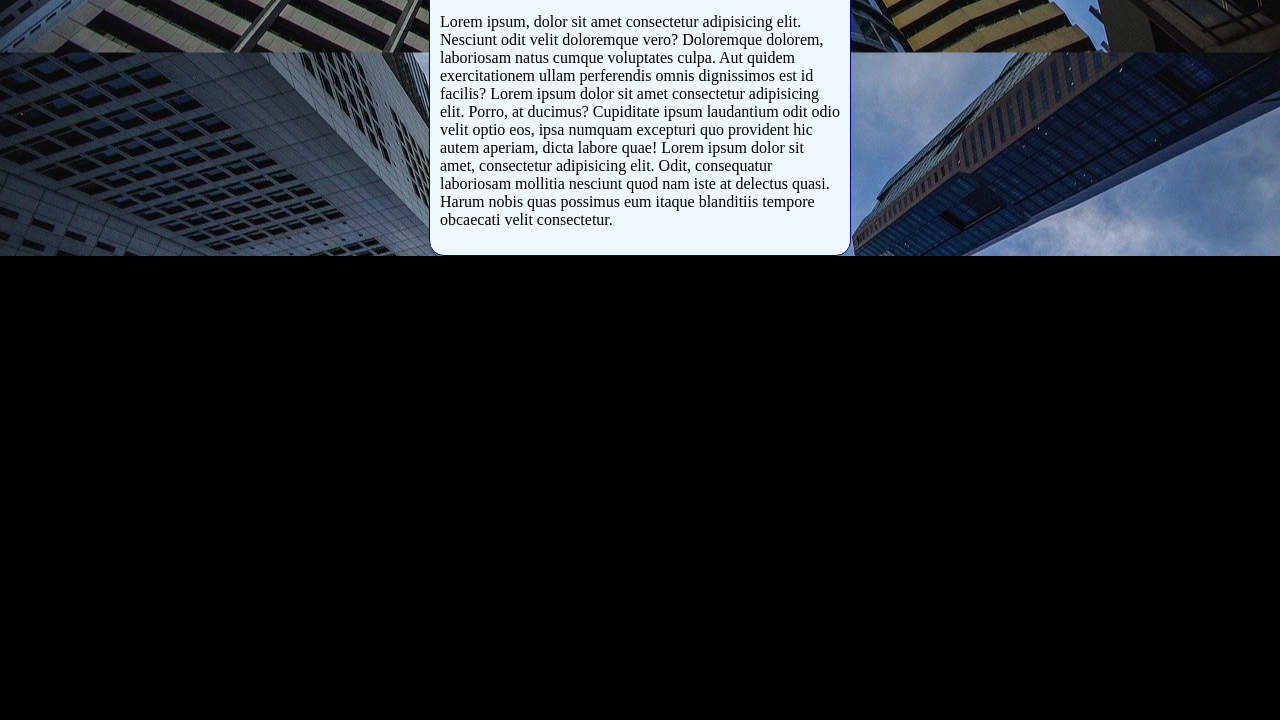
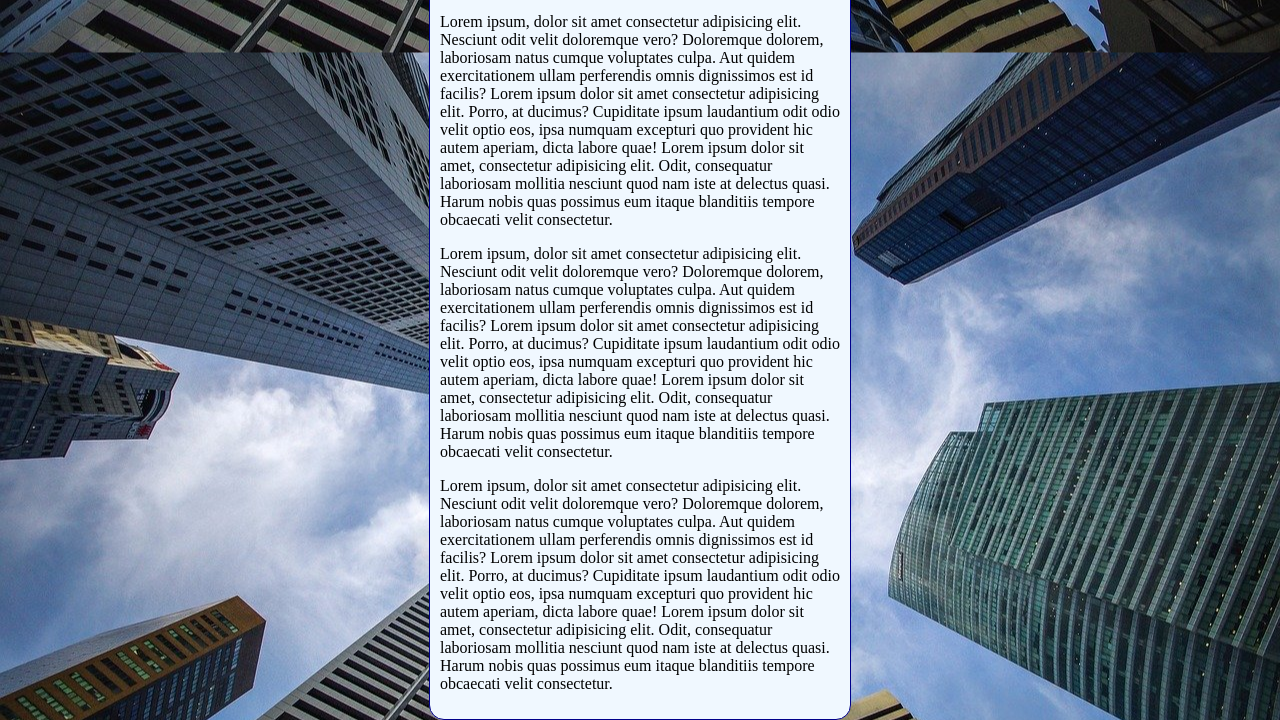
Before and after one commit to tatiparlandim-jpg/html-css, a plain HTML site: page exercicios/ex022/fundo006.html in a window 1280 px wide. Shown: the part 782-1502 px from the top of the page. Before the commit the page ends 1038 px from the top, so only its background shows below. Drawn offline with Linux system fonts and the light colour scheme.

Commit message:
atualizei 006

```diff
--- a/exercicios/ex022/fundo006.html
+++ b/exercicios/ex022/fundo006.html
@@ -30,6 +30,8 @@
       <p>Lorem ipsum, dolor sit amet consectetur adipisicing elit. Nesciunt odit velit doloremque vero? Doloremque dolorem, laboriosam natus cumque voluptates culpa. Aut quidem exercitationem ullam perferendis omnis dignissimos est id facilis? Lorem ipsum dolor sit amet consectetur adipisicing elit. Porro, at ducimus? Cupiditate ipsum laudantium odit odio velit optio eos, ipsa numquam excepturi quo provident hic autem aperiam, dicta labore quae! Lorem ipsum dolor sit amet, consectetur adipisicing elit. Odit, consequatur laboriosam mollitia nesciunt quod nam iste at delectus quasi. Harum nobis quas possimus eum itaque blanditiis tempore obcaecati velit consectetur.</p>
       <p>Lorem ipsum, dolor sit amet consectetur adipisicing elit. Nesciunt odit velit doloremque vero? Doloremque dolorem, laboriosam natus cumque voluptates culpa. Aut quidem exercitationem ullam perferendis omnis dignissimos est id facilis? Lorem ipsum dolor sit amet consectetur adipisicing elit. Porro, at ducimus? Cupiditate ipsum laudantium odit odio velit optio eos, ipsa numquam excepturi quo provident hic autem aperiam, dicta labore quae! Lorem ipsum dolor sit amet, consectetur adipisicing elit. Odit, consequatur laboriosam mollitia nesciunt quod nam iste at delectus quasi. Harum nobis quas possimus eum itaque blanditiis tempore obcaecati velit consectetur.</p>
       <p>Lorem ipsum, dolor sit amet consectetur adipisicing elit. Nesciunt odit velit doloremque vero? Doloremque dolorem, laboriosam natus cumque voluptates culpa. Aut quidem exercitationem ullam perferendis omnis dignissimos est id facilis? Lorem ipsum dolor sit amet consectetur adipisicing elit. Porro, at ducimus? Cupiditate ipsum laudantium odit odio velit optio eos, ipsa numquam excepturi quo provident hic autem aperiam, dicta labore quae! Lorem ipsum dolor sit amet, consectetur adipisicing elit. Odit, consequatur laboriosam mollitia nesciunt quod nam iste at delectus quasi. Harum nobis quas possimus eum itaque blanditiis tempore obcaecati velit consectetur.</p>
+      <p>Lorem ipsum, dolor sit amet consectetur adipisicing elit. Nesciunt odit velit doloremque vero? Doloremque dolorem, laboriosam natus cumque voluptates culpa. Aut quidem exercitationem ullam perferendis omnis dignissimos est id facilis? Lorem ipsum dolor sit amet consectetur adipisicing elit. Porro, at ducimus? Cupiditate ipsum laudantium odit odio velit optio eos, ipsa numquam excepturi quo provident hic autem aperiam, dicta labore quae! Lorem ipsum dolor sit amet, consectetur adipisicing elit. Odit, consequatur laboriosam mollitia nesciunt quod nam iste at delectus quasi. Harum nobis quas possimus eum itaque blanditiis tempore obcaecati velit consectetur.</p>
+      <p>Lorem ipsum, dolor sit amet consectetur adipisicing elit. Nesciunt odit velit doloremque vero? Doloremque dolorem, laboriosam natus cumque voluptates culpa. Aut quidem exercitationem ullam perferendis omnis dignissimos est id facilis? Lorem ipsum dolor sit amet consectetur adipisicing elit. Porro, at ducimus? Cupiditate ipsum laudantium odit odio velit optio eos, ipsa numquam excepturi quo provident hic autem aperiam, dicta labore quae! Lorem ipsum dolor sit amet, consectetur adipisicing elit. Odit, consequatur laboriosam mollitia nesciunt quod nam iste at delectus quasi. Harum nobis quas possimus eum itaque blanditiis tempore obcaecati velit consectetur.</p>
     </main>
 
 </body>
```
